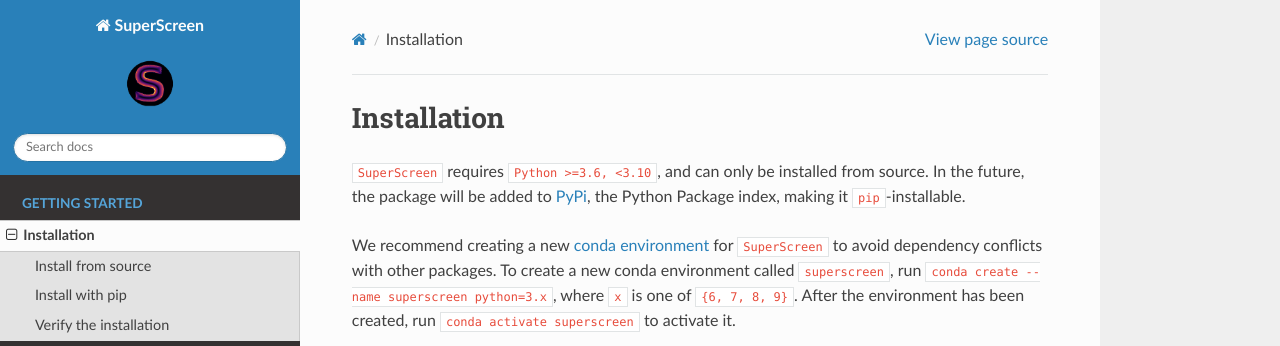
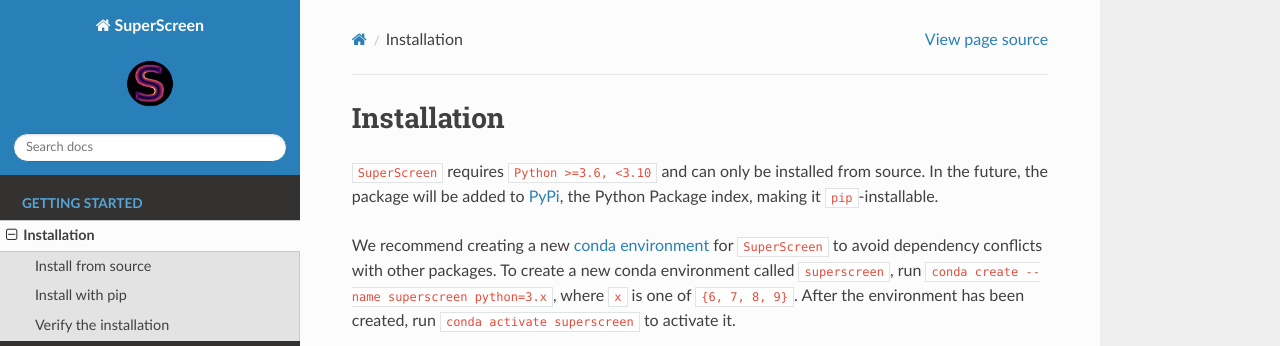
Before and after one commit to loganbvh/superscreen, a Sphinx documentation site: the page built from docs/installation.rst, in a window 1280 px wide and 1313 px high. Shown: the top 346 px of the window. Built offline with Sphinx 7.4.7 and the Read the Docs theme 2.0.0, drawn with Linux system fonts in a browser that asks for light colours; pages that are not in the unit, such as notebooks, are missing from menus.

```diff
--- a/docs/installation.rst
+++ b/docs/installation.rst
@@ -4,7 +4,7 @@
 Installation
 ************
 
-``SuperScreen`` requires ``Python >=3.6, <3.10``, and can only be installed from source.
+``SuperScreen`` requires ``Python >=3.6, <3.10`` and can only be installed from source.
 In the future, the package will be added to `PyPi <https://pypi.org/>`_, the Python Package index,
 making it ``pip``-installable.
 
```
